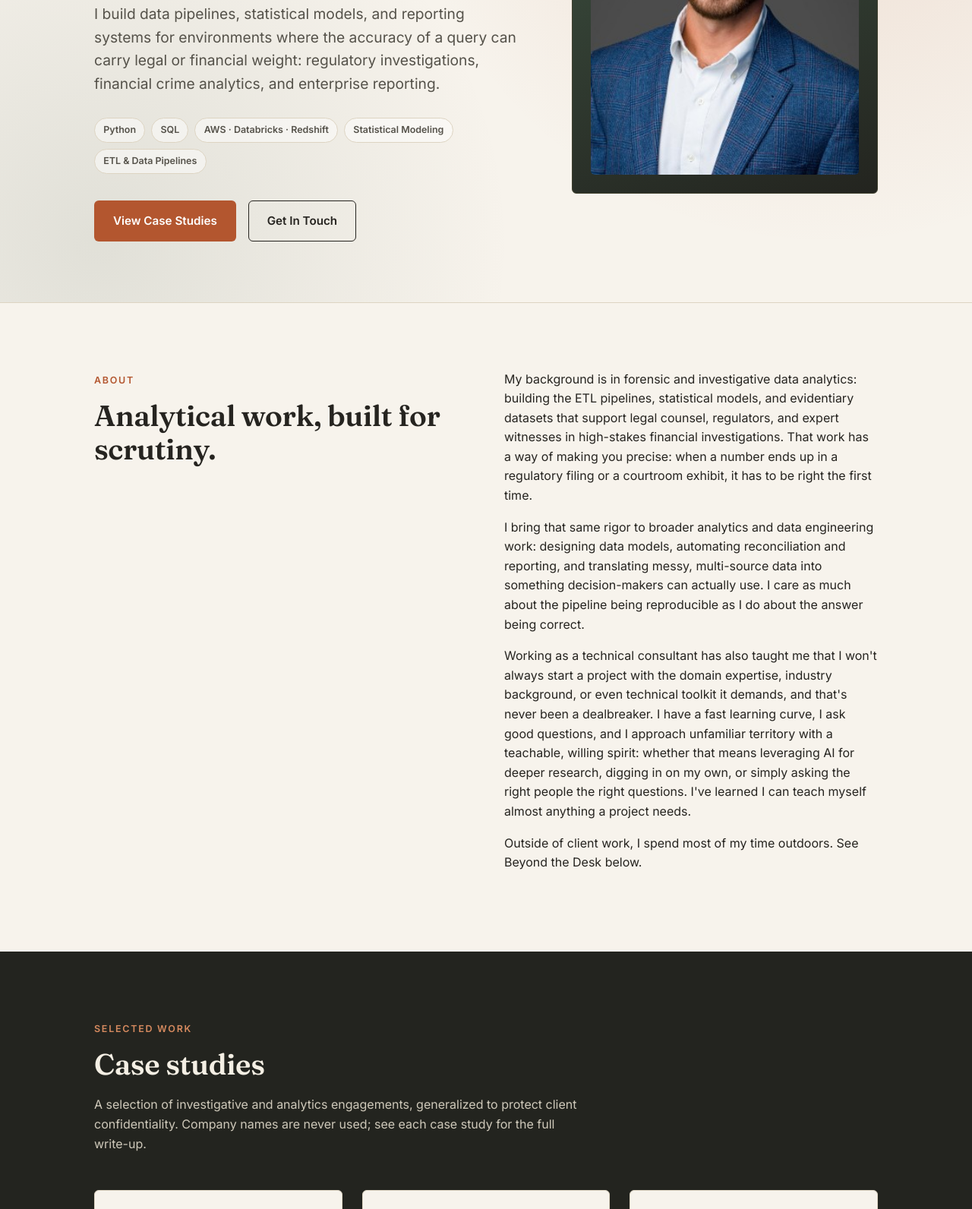
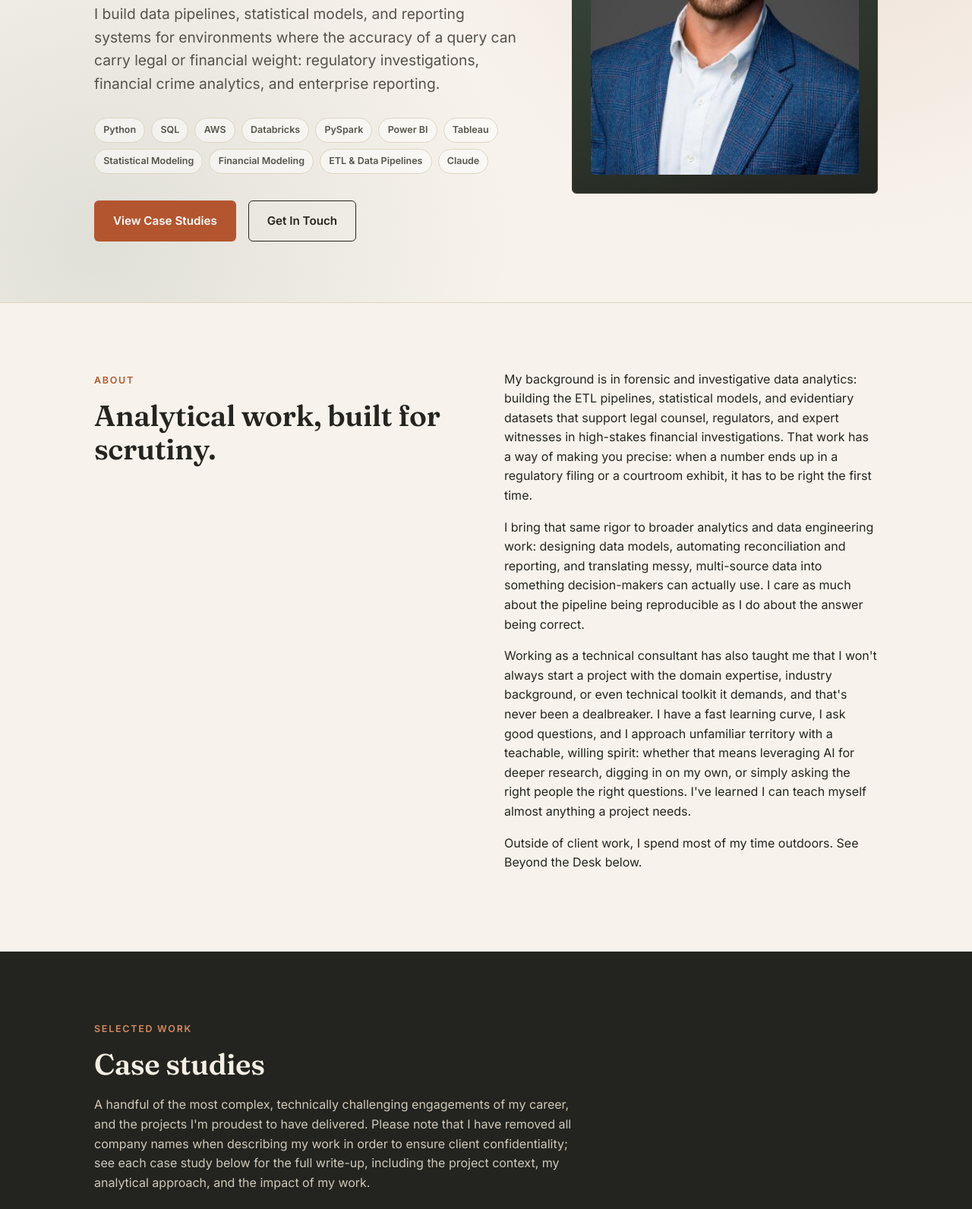
Before and after one commit to reesebowling/portfolio, a plain HTML site: page index.html in a window 1280 px wide. Shown: the part 471-2063 px from the top of the page at 76% size. Drawn offline with Linux system fonts and the light colour scheme.

Commit message:
V3: Language updates

```diff
--- a/index.html
+++ b/index.html
@@ -35,9 +35,15 @@
       <div class="tag-row">
         <span class="tag">Python</span>
         <span class="tag">SQL</span>
-        <span class="tag">AWS · Databricks · Redshift</span>
+        <span class="tag">AWS</span>
+        <span class="tag">Databricks</span>
+        <span class="tag">PySpark</span>
+        <span class="tag">Power BI</span>
+        <span class="tag">Tableau</span>
         <span class="tag">Statistical Modeling</span>
+        <span class="tag">Financial Modeling</span>
         <span class="tag">ETL &amp; Data Pipelines</span>
+        <span class="tag">Claude</span>
       </div>
       <div class="cta-row">
         <a href="#projects" class="btn btn-primary">View Case Studies</a>
@@ -72,7 +78,7 @@
     <div class="section-head">
       <span class="eyebrow">Selected Work</span>
       <h2>Case studies</h2>
-      <p>A selection of investigative and analytics engagements, generalized to protect client confidentiality. Company names are never used; see each case study for the full write-up.</p>
+      <p>A handful of the most complex, technically challenging engagements of my career, and the projects I'm proudest to have delivered. Please note that I have removed all company names when describing my work in order to ensure client confidentiality; see each case study below for the full write-up, including the project context, my analytical approach, and the impact of my work.</p>
     </div>
 
     <div class="projects-grid">
@@ -147,7 +153,7 @@
     <div class="section-head">
       <span class="eyebrow">More Work</span>
       <h2>Additional projects</h2>
-      <p>A broader sample of engagements across financial crime, regulatory compliance, and forensic analytics. Same confidentiality approach; click through for the full case study.</p>
+      <p>A broader look at the range of work I've done, projects that stretched my skill set even if they didn't make the top six. The same confidentiality approach applies throughout; click through on any project below for the full case study.</p>
     </div>
 
     <div class="projects-grid projects-grid--compact">
@@ -252,6 +258,7 @@
     <div class="section-head">
       <span class="eyebrow">Toolkit</span>
       <h2>Skills &amp; technologies</h2>
+      <p>These are the core tools and platforms I rely on day to day, not the limits of what I can do. My consulting background means picking up new tools fast is second nature, and this list keeps growing with every project.</p>
     </div>
     <div class="skills-grid">
       <div class="skill-card">
@@ -317,7 +324,7 @@
     <div class="section-head">
       <span class="eyebrow">Beyond the Desk</span>
       <h2>What I do when I'm not staring at a query editor</h2>
-      <p>These experiences shape how I work as much as any technical training does: a service mindset, comfort with high-pressure situations, and an ownership mentality.</p>
+      <p>These experiences shape how I work as much as any technical training does: a service mindset, comfort with high-pressure situations, and an ownership mentality. Outside of work, you'll usually find me fly-fishing, hunting, or out on the slopes, chasing the same outdoors instinct that drew me to guest ranching and camp counseling in the first place.</p>
     </div>
     <div class="venture-grid">
 
```
